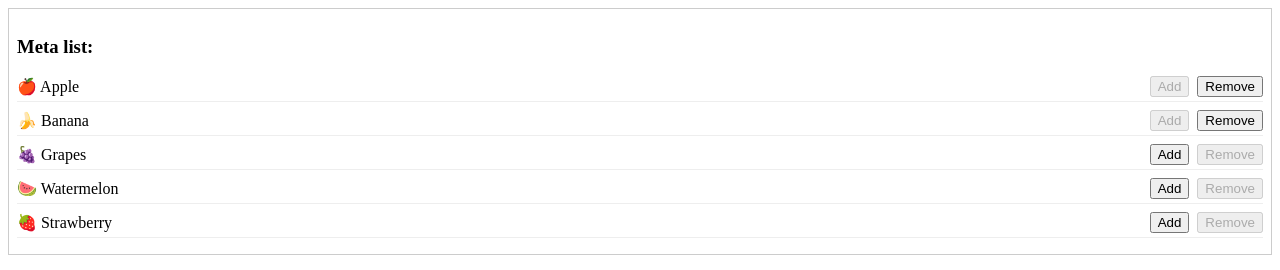
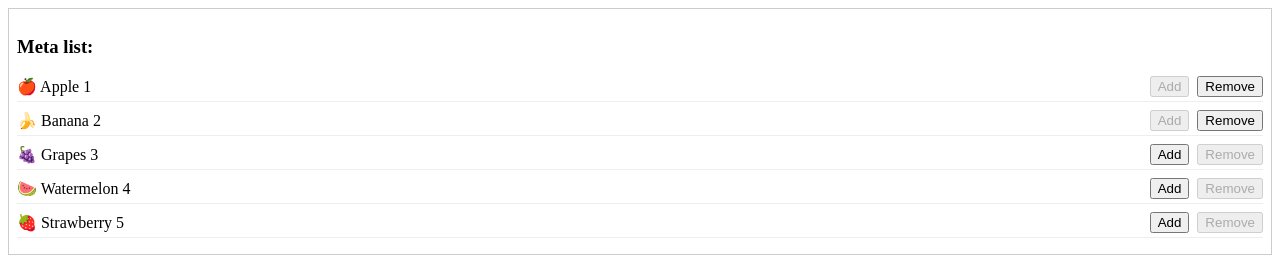
Before and after one commit to fedorovsky/vite-react-ts, a React (Vite) app: page / in a window 1280 px wide. Shown: the top 270 px of the page. Built offline with nearby package versions, Linux system fonts and the light colour scheme.

Commit message:
keyName: 'key'

```diff
--- a/src/variants/dnd-metadata-picker.tsx
+++ b/src/variants/dnd-metadata-picker.tsx
@@ -51,7 +51,7 @@ function MetaPicker({
             }}
           >
             <span>
-              {item.icon} {item.title}
+              {item.icon} {item.title} {item.id}
             </span>
             <div style={{ display: 'flex', gap: 8 }}>
               <button
@@ -106,9 +106,9 @@ export default function DndMetadataPicker() {
           fields={fields}
           onAdd={(id) => append({ id, amount: 0 })}
           onRemove={(id) => {
-            const field = fields.find((field) => field.id === id);
-            if (field) {
-              remove(field.id);
+            const index = fields.findIndex((field) => field.id === id);
+            if (index >= 0) {
+              remove(index);
             }
           }}
         />
```
